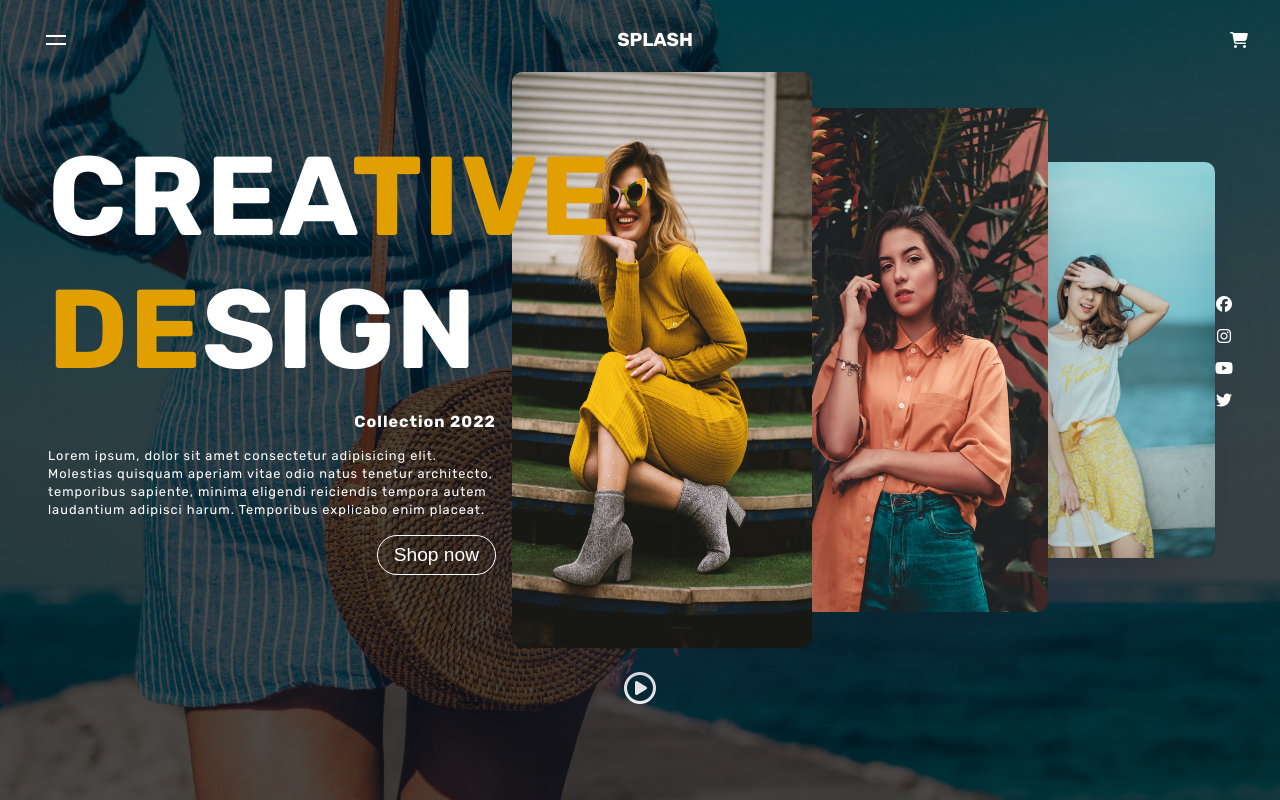
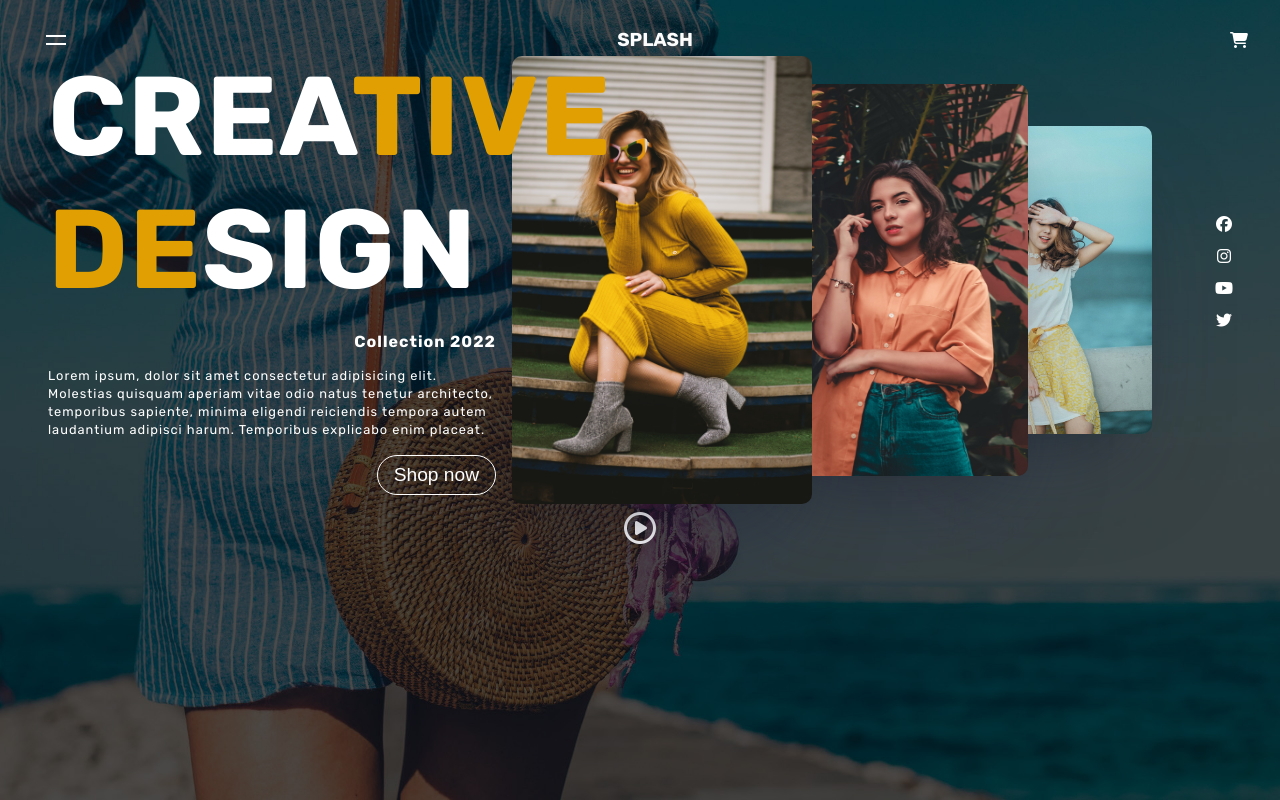
Before and after one commit to khanchandanivikas/fashion, a React (Create React App) app: page / in a window 1280 px wide. Built offline with nearby package versions, Linux system fonts and the light colour scheme.

Commit message:
Update main.scss

```diff
--- a/src/scss/main.scss
+++ b/src/scss/main.scss
@@ -32,5 +32,5 @@ img {
     justify-content: center;
     align-items: center;
     width: 100%;
-   height: 90vh;
+   height: 70vh;
 }
```
